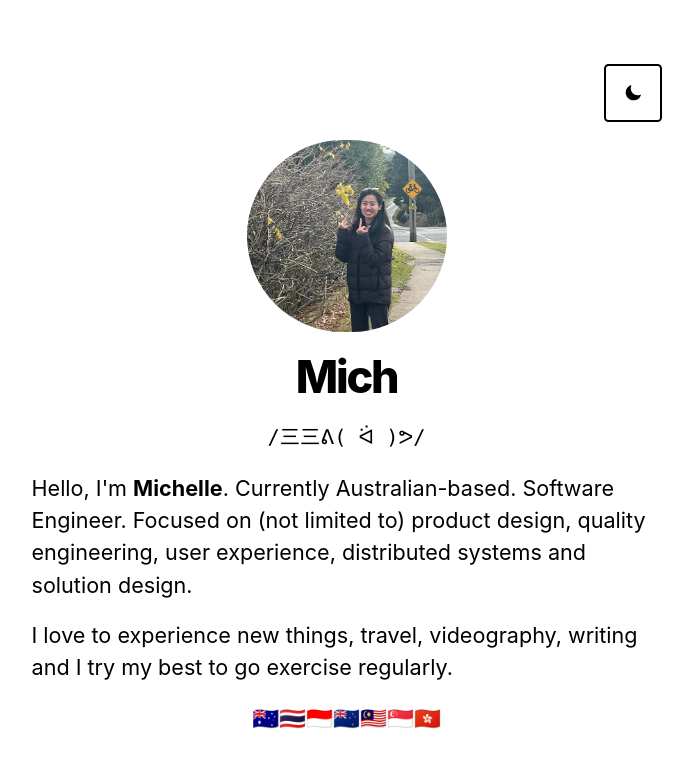
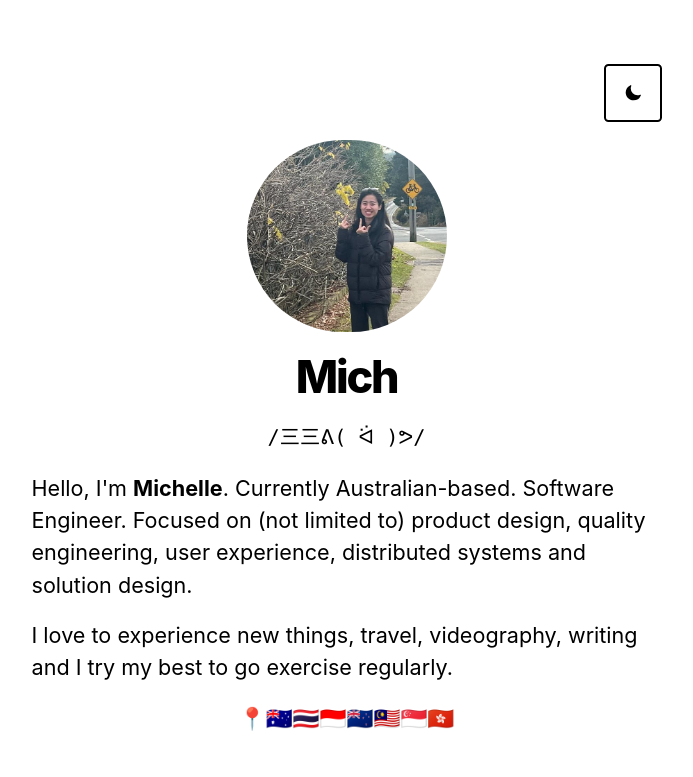
Before and after one commit to michtnt/next-tailwind-website, a Next.js app: page / in a window 1280 px wide. Shown: the top 777 px of the page, without its empty margins (280-973 px from the left). Built offline with nearby package versions, Linux system fonts and the light colour scheme.

Commit message:
Update index.tsx

```diff
--- a/pages/index.tsx
+++ b/pages/index.tsx
@@ -24,7 +24,7 @@ export default function Home({ posts }) {
         </h5>
 
          <center>
-           <h5>🇦🇺🇹🇭🇮🇩🇳🇿🇲🇾🇸🇬🇭🇰</h5>
+           <h5>📍🇦🇺🇹🇭🇮🇩🇳🇿🇲🇾🇸🇬🇭🇰</h5>
          </center>
 
         <section className="space-x-6 flex justify-center pt-6">
```
